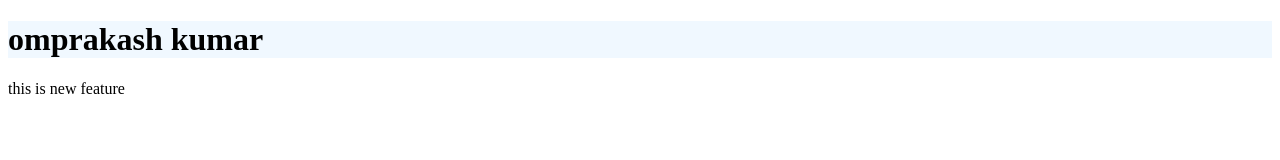
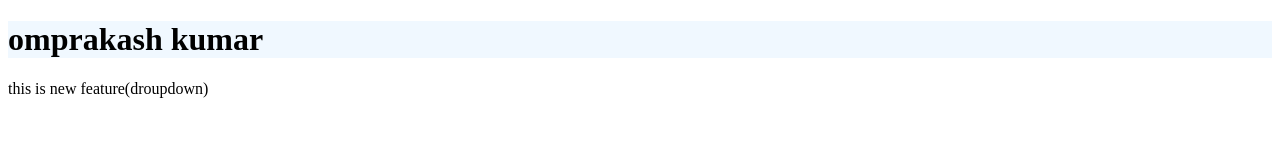
Before and after one commit to Omprakash23081/LocalRepo, a plain HTML site: page index.html in a window 1280 px wide. Drawn offline with Linux system fonts and the light colour scheme.

Commit message:
add droup down

```diff
--- a/index.html
+++ b/index.html
@@ -8,6 +8,6 @@
 </head>
 <body>
     <h1>omprakash kumar</h1>
-    <p>this is new feature</p>
+    <p>this is new feature(droupdown)</p>
 </body>
 </html>
```
